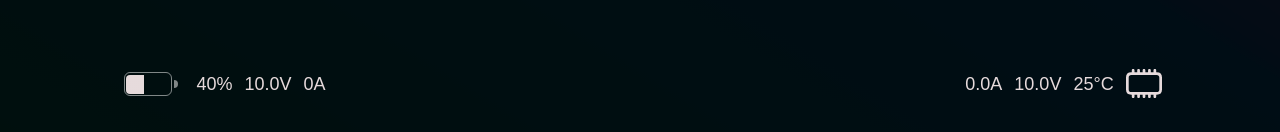
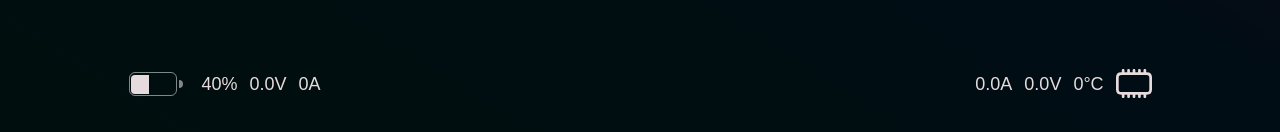
Before and after one commit to ulassekerci/redLINK, a React (Vite) app in the folder web/: page / in a window 1280 px wide. Shown: the part 665-797 px from the top of the page. Built offline with nearby package versions, Linux system fonts and the light colour scheme; a web font is replaced by a local one.

Commit message:
implemented vehicle state store

```diff
--- a/web/src/App.tsx
+++ b/web/src/App.tsx
@@ -2,38 +2,23 @@ import { motion } from 'motion/react'
 import { Gauge } from './components/Gauge'
 import { Battery } from './components/Battery'
 import { Mosfet } from './components/Mosfet'
-import { useEffect, useRef, useState } from 'react'
 import { TripMeter } from './components/Trip'
+import { useVehicleData } from './hooks/useVehicleData'
 
 function App() {
-  const [testValue, setTestValue] = useState(0)
-  const direction = useRef(1)
-
-  const update = () => {
-    setTestValue((old) => {
-      if (old > 60) direction.current = -1
-      if (old < 10) direction.current = +1
-      return old + direction.current
-    })
-  }
-
-  // useEffect(() => {
-  //   const int = setInterval(update, 20)
-  //   return () => {
-  //     clearInterval(int)
-  //   }
-  // }, [])
+  const data = useVehicleData()
 
   return (
     <div className='flex flex-col justify-between h-full'>
       <div className=''></div>
       <div className='flex items-center justify-between'>
-        <Gauge value={testValue} max={60} unit='km/h' left outerRing={{ value: testValue, max: 75 }}>
-          <span className='text-rose-100/80 text-lg font-medium text-center'>{testValue * 6}m</span>
+        <Gauge value={data.speed} max={60} unit='km/h' left outerRing={{ value: data.dutyCycle, max: 1 }}>
+          <span className='text-rose-100/80 text-lg font-medium text-center'>{data.distance}m</span>
         </Gauge>
         <TripMeter />
-        <Gauge value={testValue * 4} max={300} step={50} unit='watt' outerRing={{ value: testValue, max: 75 }}>
-          <span className='text-rose-100/80 text-lg font-medium text-center'>{testValue} Wh</span>
+        {/* TODO: implement ADC reading */}
+        <Gauge value={data.power} max={300} step={50} unit='watt' outerRing={{ value: 0, max: 75 }}>
+          <span className='text-rose-100/80 text-lg font-medium text-center'>{data.wattHours.consumed} Wh</span>
         </Gauge>
       </div>
       <motion.div
@@ -42,8 +27,8 @@ function App() {
         transition={{ delay: 0.5 }}
         className='flex justify-between items-center mx-9'
       >
-        <Battery voltage={10 + testValue} current={testValue} />
-        <Mosfet voltage={10 + testValue} current={testValue} temp={25 + testValue} />
+        <Battery voltage={data.voltage.battery} current={data.current.battery} />
+        <Mosfet voltage={data.voltage.motor} current={data.current.motor} temp={data.temp.mosfet} />
       </motion.div>
     </div>
   )
--- /dev/null
+++ b/web/src/hooks/useVehicleData.ts
@@ -0,0 +1,13 @@
+import { useVehicleStore } from '../store/vehicle'
+import { calculateDistance, calculateSpeed } from '../utils/erpm'
+
+export const useVehicleData = () => {
+  const bleData = useVehicleStore()
+  return {
+    ...bleData,
+    speed: calculateSpeed(bleData.erpm),
+    power: bleData.voltage * bleData.current.battery,
+    distance: calculateDistance(bleData.tachometer.abs),
+    voltage: { battery: bleData.voltage, motor: bleData.voltage * bleData.dutyCycle },
+  }
+}
--- a/web/src/store/telemetry.ts
+++ b/web/src/store/vehicle.ts
@@ -1,28 +1,22 @@
 import { create } from 'zustand'
 
-export interface TelemetryState {
-  temp: { mosfet: number; motor: number }
+export interface VehicleState {
+  temp: { mosfet: number }
   current: { motor: number; battery: number }
-  id: number
-  iq: number
   dutyCycle: number
   erpm: number
   voltage: number
-  ampHours: { consumed: number; charged: number }
   wattHours: { consumed: number; charged: number }
   tachometer: { value: number; abs: number }
   faultCode: number
 }
 
-export const useTelemetryStore = create<TelemetryState>()(() => ({
-  temp: { mosfet: 0.0, motor: 0.0 },
+export const useVehicleStore = create<VehicleState>()(() => ({
+  temp: { mosfet: 0.0 },
   current: { motor: 0.0, battery: 0.0 },
-  id: 0.0,
-  iq: 0.0,
   dutyCycle: 0.0,
   erpm: 0.0,
   voltage: 0.0,
-  ampHours: { consumed: 0.0, charged: 0.0 },
   wattHours: { consumed: 0.0, charged: 0.0 },
   tachometer: { value: 0.0, abs: 0.0 },
   faultCode: 0,
```
